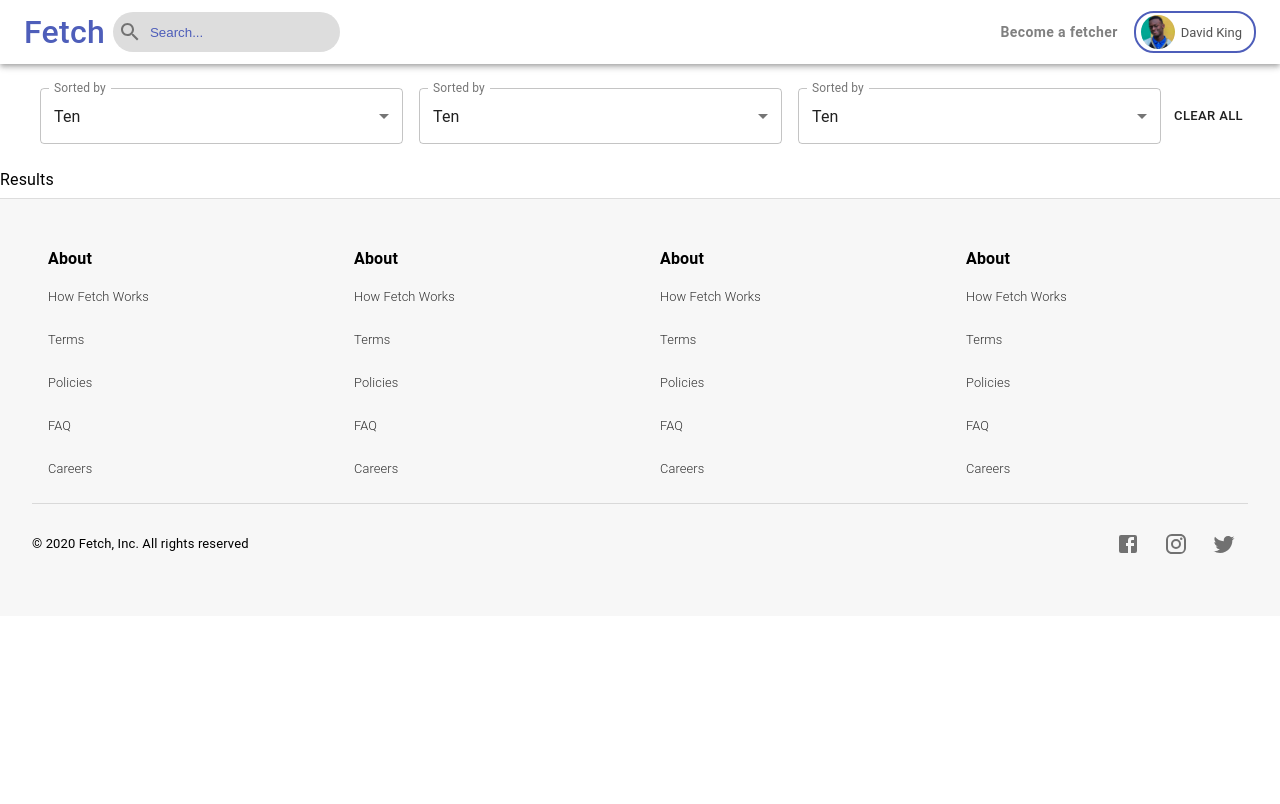
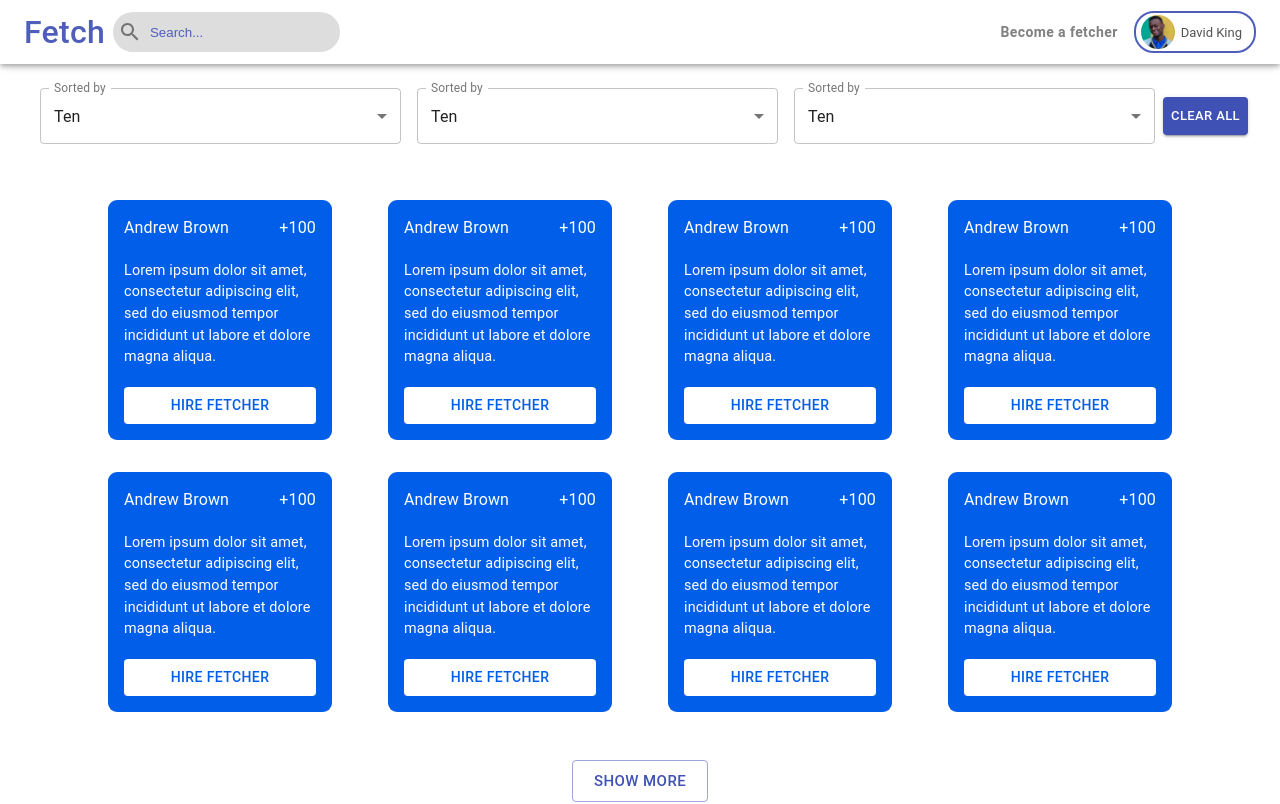
Before and after one commit to Olatokumbo/Fetch, a React (Create React App) app: page /search in a window 1280 px wide. Shown: the top 804 px of the page. Built offline with nearby package versions, Linux system fonts and the light colour scheme.

Commit message:
Designing the Search Cards

```diff
--- /dev/null
+++ b/src/components/SearchCard/SearchCard.js
@@ -0,0 +1,20 @@
+import React from "react";
+import { Typography, Button } from "@material-ui/core";
+import style from "./SearchCard.module.css";
+const SearchCard = () => {
+  return (
+    <div className={style.searchCard}>
+      <div className={style.header}>
+        <Typography className={style.name}>Andrew Brown</Typography>
+        <Typography className={style.rating}>+100</Typography>
+      </div>
+      <Typography component="p" className={style.info}>
+        Lorem ipsum dolor sit amet, consectetur adipiscing elit, sed do eiusmod
+        tempor incididunt ut labore et dolore magna aliqua.
+      </Typography>
+      <Button className={style.hireBtn}>Hire Fetcher</Button>
+    </div>
+  );
+};
+
+export default SearchCard;
--- /dev/null
+++ b/src/components/SearchCard/SearchCard.module.css
@@ -0,0 +1,36 @@
+.searchCard{
+    padding: 1rem;
+    border-radius: 9px;
+    justify-self: center;
+    background-color: #015ee9;
+    color: white;
+    width: 14rem;
+    height: 15rem;
+    display: flex;
+    flex-direction: column;
+    justify-content: space-between;
+    margin: 1rem;
+}
+
+.searchCard:hover{
+    transition: transform 0.5s ease;
+    transform: scale(1.04); /* (150% zoom - Note: if the zoom is too large, it will go outside of the viewport) */
+    -webkit-box-shadow: -1px 22px 33px -22px rgba(148,148,148,1);
+    -moz-box-shadow: -1px 22px 33px -22px rgba(148,148,148,1);
+    box-shadow: -1px 22px 33px -22px rgba(148,148,148,1);
+}
+
+.header{
+   display: flex;
+   justify-content: space-between;
+}
+
+.hireBtn{
+    width: 100%;
+    background-color: white !important;
+    color: #015ee9 !important;
+}
+
+.info{
+    font-size: 0.9rem !important;
+}
--- a/src/pages/Search/Search.js
+++ b/src/pages/Search/Search.js
@@ -4,8 +4,8 @@ import {
   InputLabel,
   Select,
   Button,
-  Typography,
 } from "@material-ui/core";
+import SearchCard from "../../components/SearchCard/SearchCard";
 import style from "./Search.module.css";
 
 const Search = () => {
@@ -64,12 +64,21 @@ const Search = () => {
             <option value={30}>Thirty</option>
           </Select>
         </FormControl>
-        <Button size="small" className={style.clearAll}>
+        <Button size="small" variant="contained" color="primary" className={style.clearAll}>
           Clear All
         </Button>
       </div>
-      <Typography gutterBottom>Results</Typography>
-      <div className={style.results}></div>
+      <div className={style.results}>
+        <SearchCard />
+        <SearchCard />
+        <SearchCard />
+        <SearchCard />
+        <SearchCard />
+        <SearchCard />
+        <SearchCard />
+        <SearchCard />
+      </div>
+      <Button variant="outlined" color="primary" className={style.showMore} size="large">Show More</Button>
     </div>
   );
 };
--- a/src/pages/Search/Search.module.css
+++ b/src/pages/Search/Search.module.css
@@ -15,4 +15,46 @@
 
 .clearAll{
     height: inherit !important;
+    padding: 0.5rem !important;
 }
+
+.results{
+    display: grid;
+    grid-template-columns: auto auto auto auto;
+    padding: 1rem 5rem;
+}
+
+@media only screen and (max-width: 1114px){
+    .results{
+        grid-template-columns: auto auto auto;
+    }
+}
+
+@media only screen and (max-width: 933px){
+    .results{
+        grid-template-columns: auto auto ;
+    }
+}
+
+@media only screen and (max-width: 650px){
+    .results{
+        grid-template-columns: auto;
+    }
+}
+
+@media only screen and (max-width: 500px){
+    .filters{
+        flex-direction: column;
+    }
+    .filter{
+        width: 100%;
+    }
+    .results{
+        padding: 0%;
+    }
+}
+
+.showMore{
+    margin: 1rem auto !important;
+    display: block !important;
+}
```
